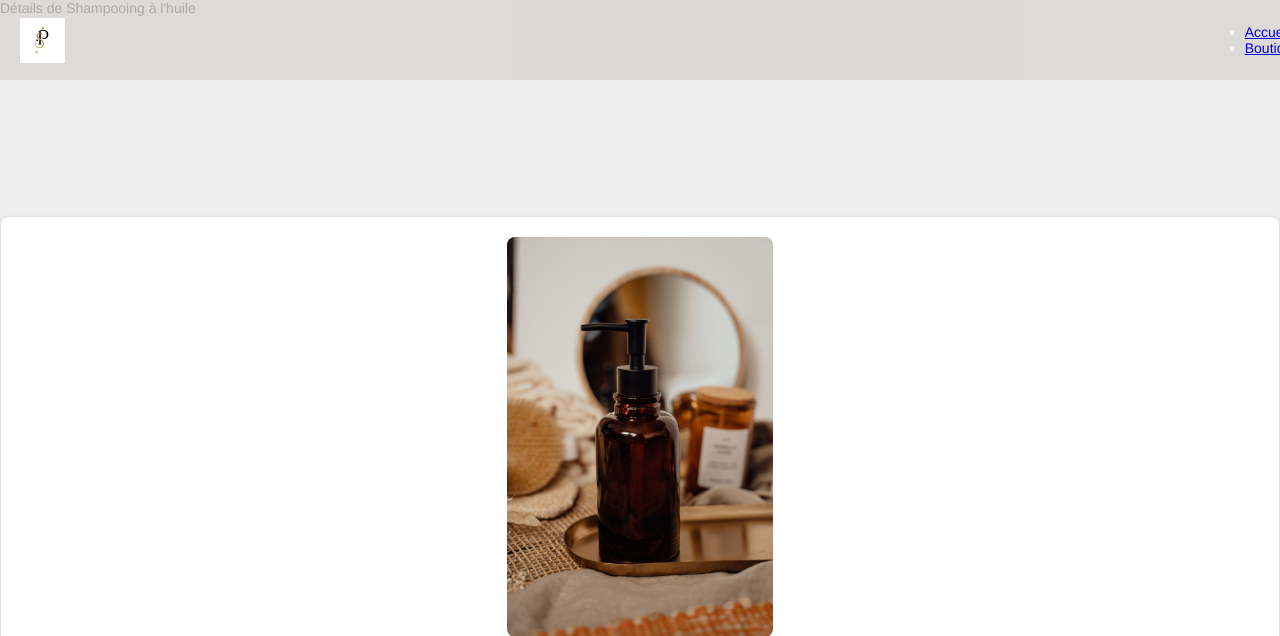
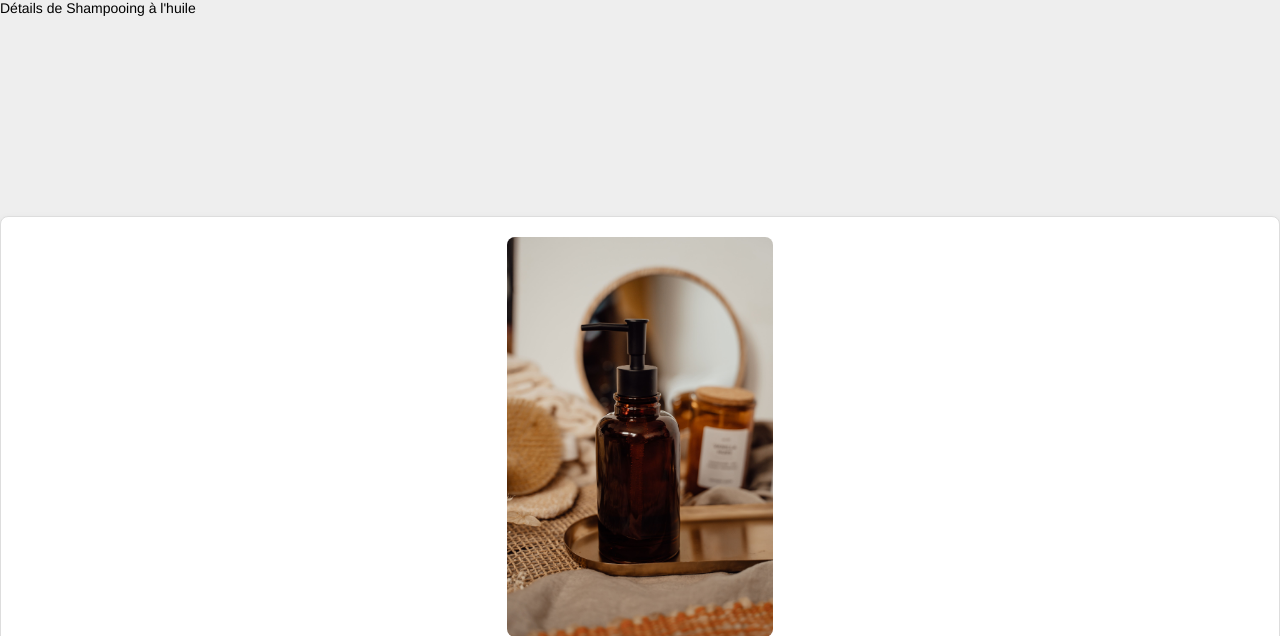
Before and after one commit to isa95330/ecommerce, a Django app: page /products/products/1/ in a window 1280 px wide. Shown: the top 636 px of the page. Run offline with Django 5.2, Linux system fonts and the light colour scheme; data comes from the database, SQL or seed files in the repository; both versions use the stored data as it was after the commit.

Commit message:
static test84

```diff
--- a/src/templates/base.html
+++ b/src/templates/base.html
@@ -23,7 +23,7 @@
             </a>
         </div>
         <ul class="nav-links">
-            <li><a href="{% url 'home' %}" aria-label="Page d'accueil">Accueil sloae pe</a></li>
+            <li><a href="{% url 'home' %}" aria-label="Page d'accueil">Accueil</a></li>
             <li><a href="{% url 'eshop' %}" aria-label="Boutique">Boutique</a></li>
             <li><a href="{% url 'login' %}" aria-label="Connexion" class="icon-container">
                 <i class="fas fa-user"></i>
--- a/src/templates/product_detail.html
+++ b/src/templates/product_detail.html
@@ -1,3 +1,5 @@
+
+
 {% load static %}
 
 {% block title %}
@@ -6,23 +8,7 @@
 
 {% block body %}
 <link rel="stylesheet" href="{% static 'css/style.css' %}">
-<header class="header">
-        <nav class="navbar">
-            <div class="logo">
-                <img src="{% static 'images/logo.jpg' %}"style="height: 45px" alt="Logo de la marque"/>
-            </div>
-            <ul>
-                <li><a href="{% url 'home' %}">Accueil</a></li>
-                <li><a href="{% url 'eshop' %}">Boutique</a></li>
-            </ul>
-            <div class="burger">
-                <div class="line1"></div>
-                <div class="line2"></div>
-                <div class="line3"></div>
-            </div>
-        </nav>
 
-    </header>
     <main class="container">
         <section class="product-detail">
             <div class="product-detail-image">
```
Also changed, not shown: src/templates/eshop.html (+0 -16 lines), src/db.sqlite3.
